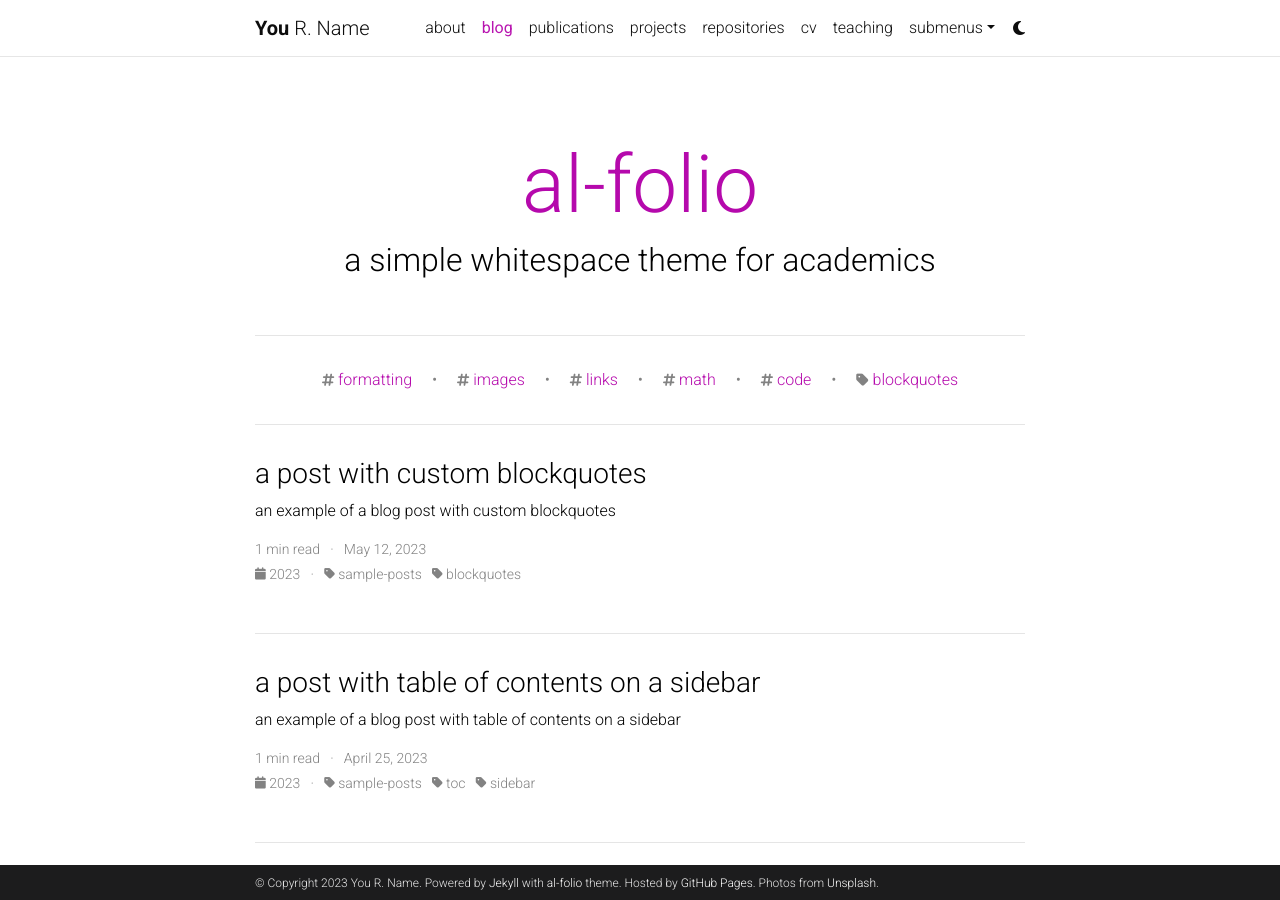
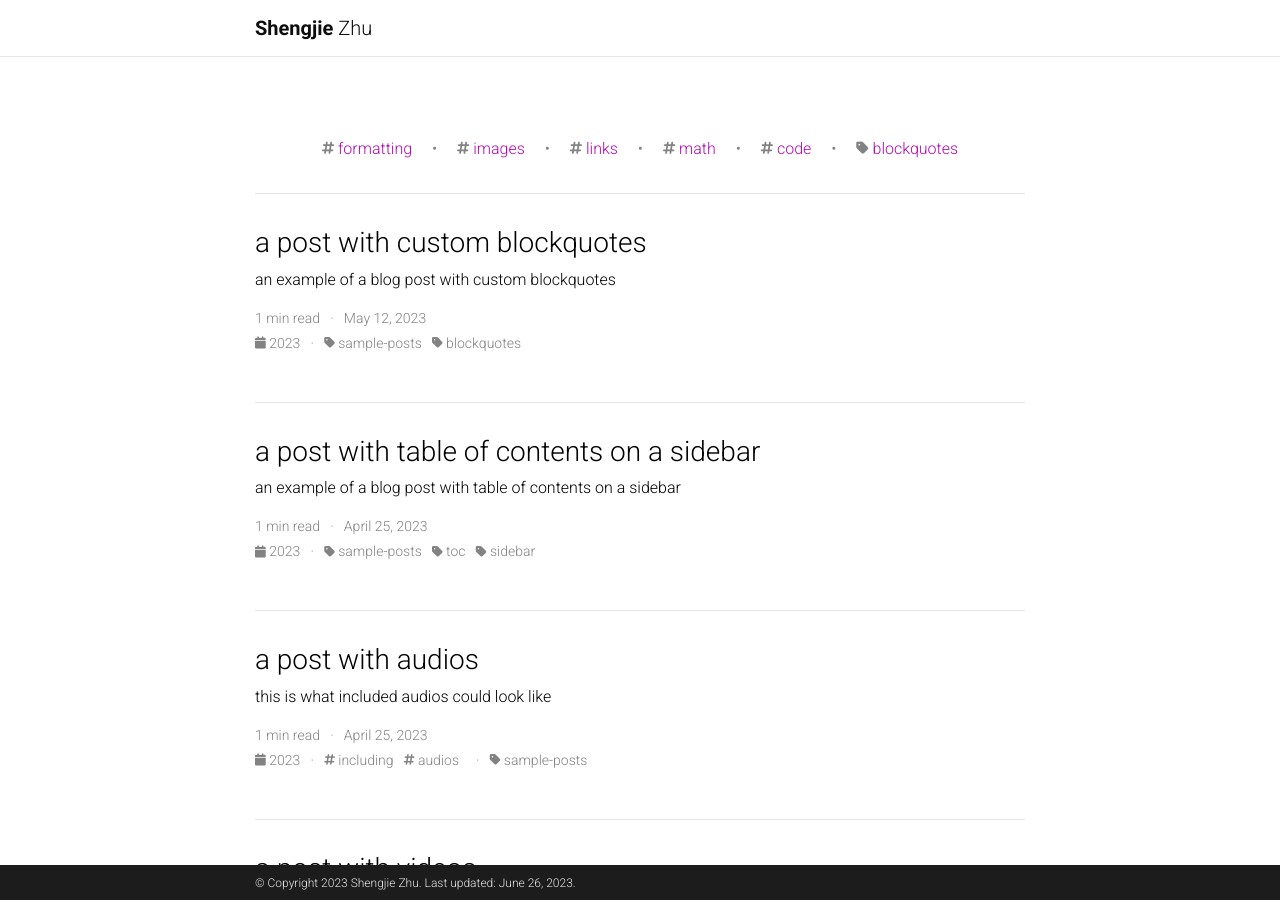
Before and after one commit to ShngJZ/ShngJZ.github.io, a Jekyll site: the page built from blog/index.html, in a window 1280 px wide and 900 px high. Built offline with Jekyll 4.4.1, drawn with Linux system fonts in a browser that asks for light colours; the list of posts is cut into pages by our own code; comment, search, counter and statistics services are not loaded; a style sheet for code colours, icons or effects is not loaded.

```diff
--- a/_config.yml
+++ b/_config.yml
@@ -3,24 +3,22 @@
 # -----------------------------------------------------------------------------
 
 title: blank # the website title (if blank, full name will be used instead)
-first_name: You
-middle_name: R.
-last_name: Name
-email: you@example.com
-description: > # the ">" symbol means to ignore newlines until "footer_text:"
-  A simple, whitespace theme for academics. Based on [*folio](https://github.com/bogoli/-folio) design.
-footer_text: >
-  Powered by <a href="https://jekyllrb.com/" target="_blank">Jekyll</a> with <a href="https://github.com/alshedivat/al-folio">al-folio</a> theme.
-  Hosted by <a href="https://pages.github.com/" target="_blank">GitHub Pages</a>.
-  Photos from <a href="https://unsplash.com" target="_blank">Unsplash</a>.
-keywords: jekyll, jekyll-theme, academic-website, portfolio-website  # add your own keywords or leave empty
+first_name: Shengjie
+middle_name:
+last_name: Zhu
+email: zhusheng@msu.edu
+#footer_text: >
+#  Powered by <a href="https://jekyllrb.com/" target="_blank">Jekyll</a> with <a href="https://github.com/alshedivat/al-folio">al-folio</a> theme.
+#  Hosted by <a href="https://pages.github.com/" target="_blank">GitHub Pages</a>.
+#  Photos from <a href="https://unsplash.com" target="_blank">Unsplash</a>.
+#keywords: Camera Pose, Corre-theme, academic-website, portfolio-website  # add your own keywords or leave empty
 
 lang: en # the language of your site (for example: en, fr, cn, ru, etc.)
-icon: ⚛️  # the emoji used as the favicon (alternatively, provide image name in /assets/img/)
+icon: daodaodog.jpg  # the emoji used as the favicon (alternatively, provide image name in /assets/img/)
 
-url: https://alshedivat.github.io # the base hostname & protocol for your site
-baseurl: /al-folio # the subpath of your site, e.g. /blog/
-last_updated: false # set to true if you want to display last updated in the footer
+url: https://ShngJZ.github.io # the base hostname & protocol for your site
+baseurl: /ShngJZ.github.io # the subpath of your site, e.g. /blog/
+last_updated: true # set to true if you want to display last updated in the footer
 impressum_path:  # set to path to include impressum link in the footer, use the same path as permalink in a page, helps to conform with EU GDPR
 
 # -----------------------------------------------------------------------------
@@ -118,14 +116,6 @@ panelbear_analytics:  # panelbear analytics site ID (format: XXXXXXXXX)
 google_site_verification:  # your google-site-verification ID (Google Search Console)
 bing_site_verification:  # out your bing-site-verification ID (Bing Webmaster)
 
-# -----------------------------------------------------------------------------
-# Blog
-# -----------------------------------------------------------------------------
-
-blog_name: al-folio # blog_name will be displayed in your blog page
-blog_nav_title: blog # your blog must have a title for it to be displayed in the nav bar
-blog_description: a simple whitespace theme for academics
-permalink: /blog/:year/:title/
 
 # Pagination
 pagination:
@@ -170,21 +160,16 @@ collections:
   news:
     defaults:
       layout: post
-    output: true
+    output: false
     permalink: /news/:path/
   projects:
-    output: true
+    output: false
     permalink: /projects/:path/
 
 announcements:
   enabled: true
   scrollable: true # adds a vertical scroll bar if there are more than 3 news items
   limit: 5 # leave blank to include all the news in the `_news` folder
-
-latest_posts:
-  enabled: true
-  scrollable: true # adds a vertical scroll bar if there are more than 3 new posts items
-  limit: 3 # leave blank to include all the blog posts
 
 # -----------------------------------------------------------------------------
 # Jekyll settings
@@ -271,8 +256,8 @@ display_categories: ['blockquotes'] # these categories will be displayed on the
 
 scholar:
 
-  last_name: [Einstein]
-  first_name: [Albert, A.]
+  last_name: [Zhu]
+  first_name: [Shengjie]
 
   style: apa
   locale: en
@@ -359,7 +344,7 @@ enable_masonry:             true   # enables automatic project cards arrangement
 enable_math:                true   # enables math typesetting (uses MathJax)
 enable_tooltips:            false  # enables automatic tooltip links generated
                                    # for each section titles on pages and posts
-enable_darkmode:            true   # enables switching between light/dark modes
+enable_darkmode:            false   # enables switching between light/dark modes
 enable_navbar_social:       false  # enables displaying social links in the
                                    # navbar on the about page
 enable_project_categories:  true   # enables categorization of projects into
```
Also changed, not shown: _bibliography/papers.bib (+33 -72 lines), _pages/about.md (+16 -20 lines), _pages/cv.md (deleted, +0 -8 lines), _pages/dropdown.md (deleted, +0 -13 lines), _pages/projects.md (deleted, +0 -58 lines), _pages/publications.md (deleted, +0 -18 lines), _pages/repositories.md (deleted, +0 -44 lines), _pages/teaching.md (deleted, +0 -12 lines), assets/img/daodaodog.jpg (added), assets/img/daodaodog_down2.jpg (added), assets/img/publication_preview/camerazoom.gif (added), 3 other files.
